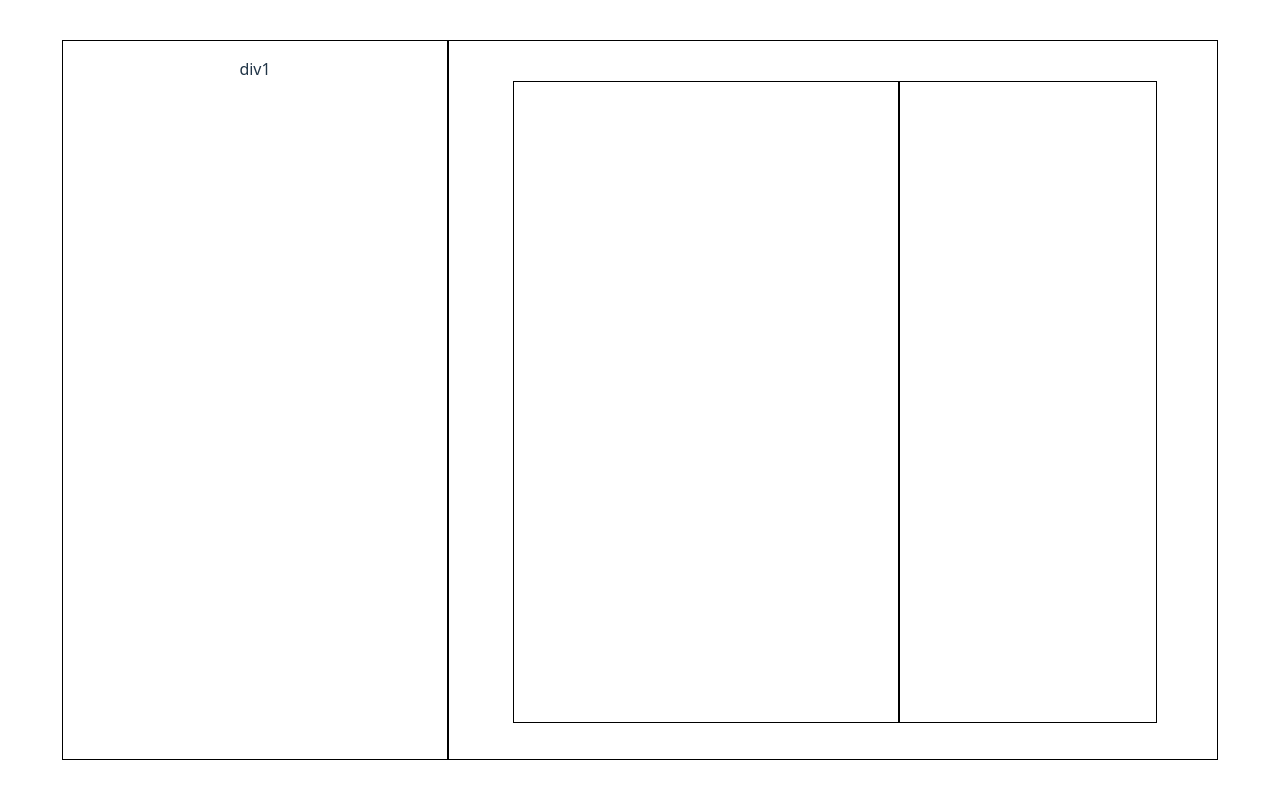
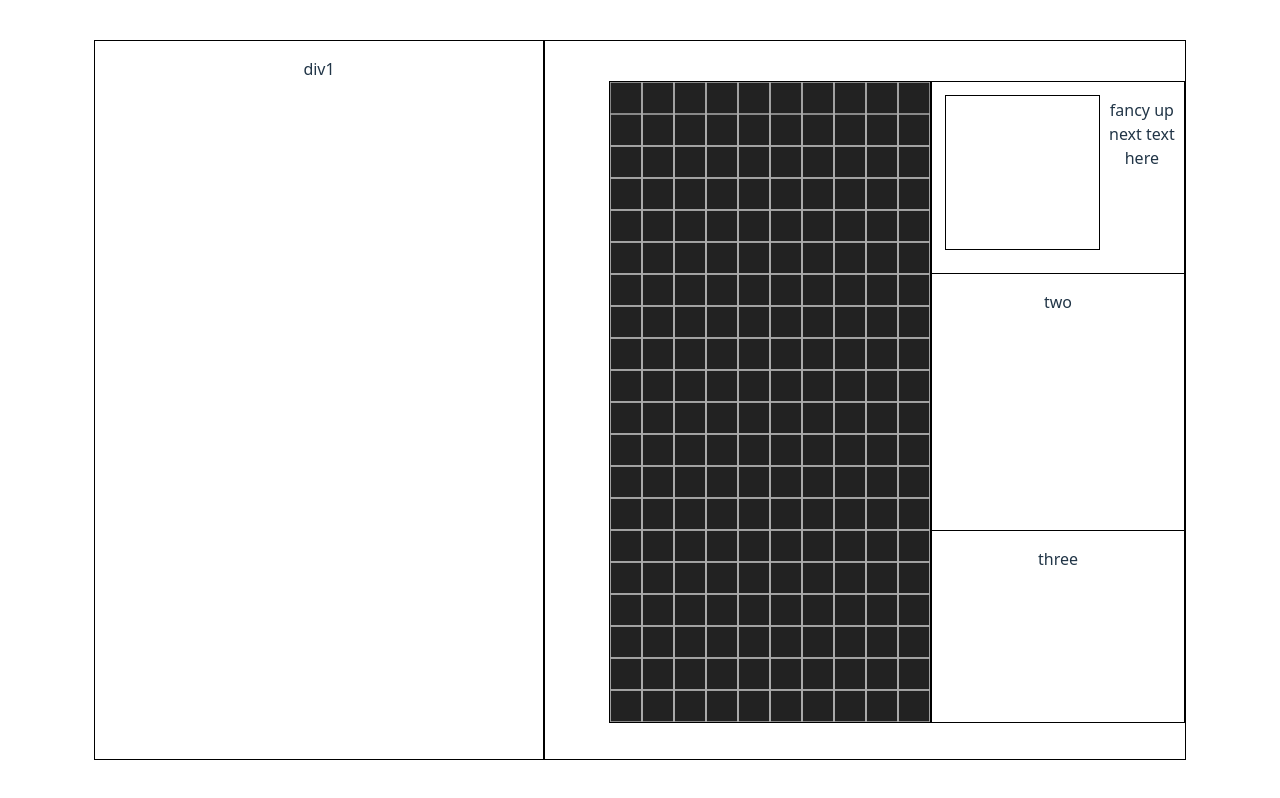
Before and after one commit to 22Ducks/cooler_tetris, a React (Vite) app: page / in a window 1280 px wide. Built offline with nearby package versions, Linux system fonts and the light colour scheme.

Commit message:
Canvas grid and layout work

```diff
--- a/src/App.tsx
+++ b/src/App.tsx
@@ -1,6 +1,7 @@
-import { useState } from 'react'
+import { useEffect, useRef, useState } from 'react'
 import './App.css'
 import styled from 'styled-components'
+import { GameCanvas } from './GameCanvas'
 
 const ContainerDiv = styled.div `
 display: flex;
@@ -10,44 +11,94 @@ justify-content: flex-start;
 `
 
 const UiDiv = styled.div `
-width: 30vw;
+width: 35vw;
 border: 1px solid #000000;
 `
 
 const GameDiv = styled.div `
 display: flex;
 flex-direction: row;
-width: 60vw;
+width: 50vw;
 border: 1px solid #000000;
 `
 
 const InfoDiv = styled.div `
-width: 20vw;
+display: flex;
+flex-direction: column;
+width: 40%;
 height: 80vh;
 align-self: flex-start;
 border: 1px solid #000000;
 margin-top: 5vh;
+overflow: auto;
 `
 
-const GameCanvas = styled.canvas `
-width: 30vw;
-height: 80vh;
-align-self: flex-start;
-border: 1px solid #000000;
-margin-left: 5vw;
-margin-top: 5vh;
+const UpNextDiv = styled.div `
+display: flex;
+height: 30%;
+border-bottom: 1px solid #000000;
 `
 
-type GridProps = {
-  c: HTMLCanvasElement;
-  layout: boolean[][];
-  width: number;
-  height: number;
-}
+const UpNextDisplay = styled.div `
+height: 80%;
+aspect-ratio: 1 / 1;
+margin-top: 5%;
+margin-left: 5%;
+border: 1px solid #000000;
+`
+
+const ChallengeDiv = styled.div `
+height: 40%;
+border-bottom: 1px solid #000000;
+`
+
+const TimerDiv = styled.div `
+height: 30%;
+`
 
 function App() {
 
-  const [gridArr, setGridArr] = useState<boolean[][]>(new Array(20).fill([new Array(10).fill(false)]));
+  const [gridArr, setGridArr] = useState<boolean[][]>(new Array(20).fill(new Array(10).fill(false)));
+  const [windowHeight, setWindowHeight] = useState(window.innerHeight);
+
+  const canvasRef = useRef<HTMLCanvasElement>(null);
+
+  const gameDimensions = [window.innerHeight*0.4, window.innerHeight*0.8];
+
+  useEffect(() => {
+    const canvas = canvasRef.current;
+    if (canvas) {
+      const ctx = canvas.getContext('2d');
+      if(ctx) {
+        gridArr.forEach((row, yInd) => {
+          row.forEach((item, xInd) => {
+            if(item) {
+              ctx.fillStyle = "#7cce70ff"
+            } else {
+              ctx.fillStyle = "#222222ff"
+            }
+            ctx.fillRect(xInd*(gameDimensions[0]/10), yInd*(gameDimensions[1]/20), gameDimensions[0]/10, gameDimensions[1]/10);
+            ctx.rect(xInd*(gameDimensions[0]/10), yInd*(gameDimensions[1]/20), gameDimensions[0]/10, gameDimensions[1]/10);
+          });
+        });
+        ctx.strokeStyle = "#aaaaaaff";
+        ctx.stroke();
+      }
+    }
+  }, [gridArr, windowHeight]);
+
+  useEffect(() => {
+    const handleResize = () => {
+      setWindowHeight(window.innerHeight);
+    };
+
+    window.addEventListener('resize', handleResize);
+
+    // Clean up the event listener when the component unmounts
+    return () => {
+      window.removeEventListener('resize', handleResize);
+    };
+  }, []);
 
   return (
     <ContainerDiv>
@@ -55,16 +106,22 @@ function App() {
         <p>div1</p>
       </UiDiv>
       <GameDiv>
-        <GameCanvas id="gameCanvas" />
-        <script>
-          var c = document.getElementById("myCanvas");
-          var ctx = c.getContext("2d");
-          ctx.rect(0,0,10,10);
-          ctx.stroke();
-        </script>
+        <GameCanvas canvasRef={canvasRef} width={gameDimensions[0]} height={gameDimensions[1]}/>
+        <InfoDiv>
+          <UpNextDiv>
+            <UpNextDisplay>
 
-        <InfoDiv>
-
+            </UpNextDisplay>
+            <div>
+              <p>fancy up next text here</p>
+            </div>
+          </UpNextDiv>
+          <ChallengeDiv>
+            <p>two</p>
+          </ChallengeDiv>
+          <TimerDiv>
+            <p>three</p>
+          </TimerDiv>
         </InfoDiv>
       </GameDiv>
     </ContainerDiv>
--- /dev/null
+++ b/src/GameCanvas.tsx
@@ -0,0 +1,18 @@
+import styled from "styled-components"
+
+const StyleGameCanvas = styled.canvas `
+align-self: flex-start;
+border: 1px solid #000000;
+margin-left: 5vw;
+margin-top: 5vh;
+`
+
+type GameCanvasProps = {
+    canvasRef: React.RefObject<HTMLCanvasElement | null>;
+    width: number;
+    height: number;
+}
+
+export const GameCanvas = ({canvasRef, width, height}: GameCanvasProps) => {
+    return <StyleGameCanvas ref={canvasRef} width={width} height={height}></StyleGameCanvas>
+}
```
